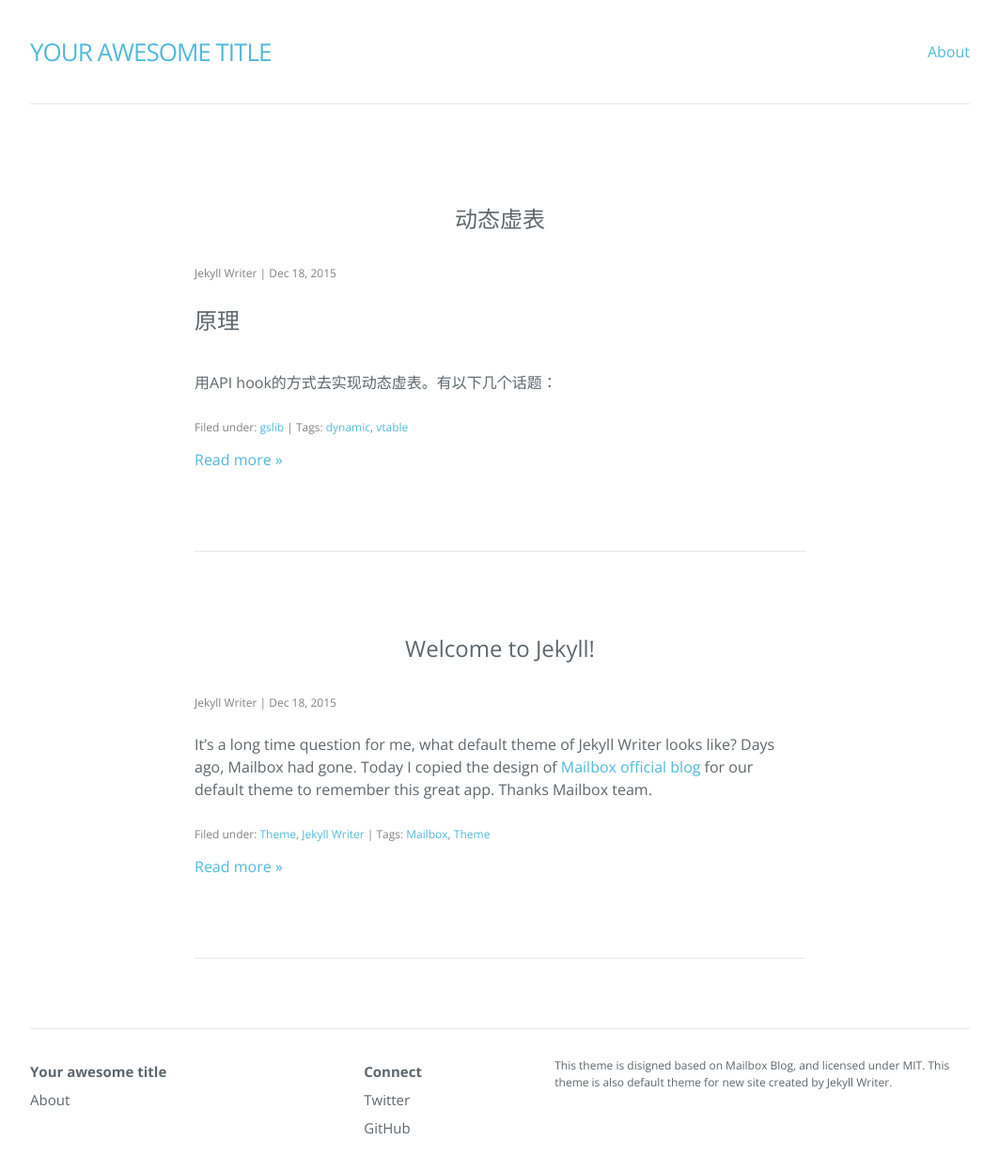
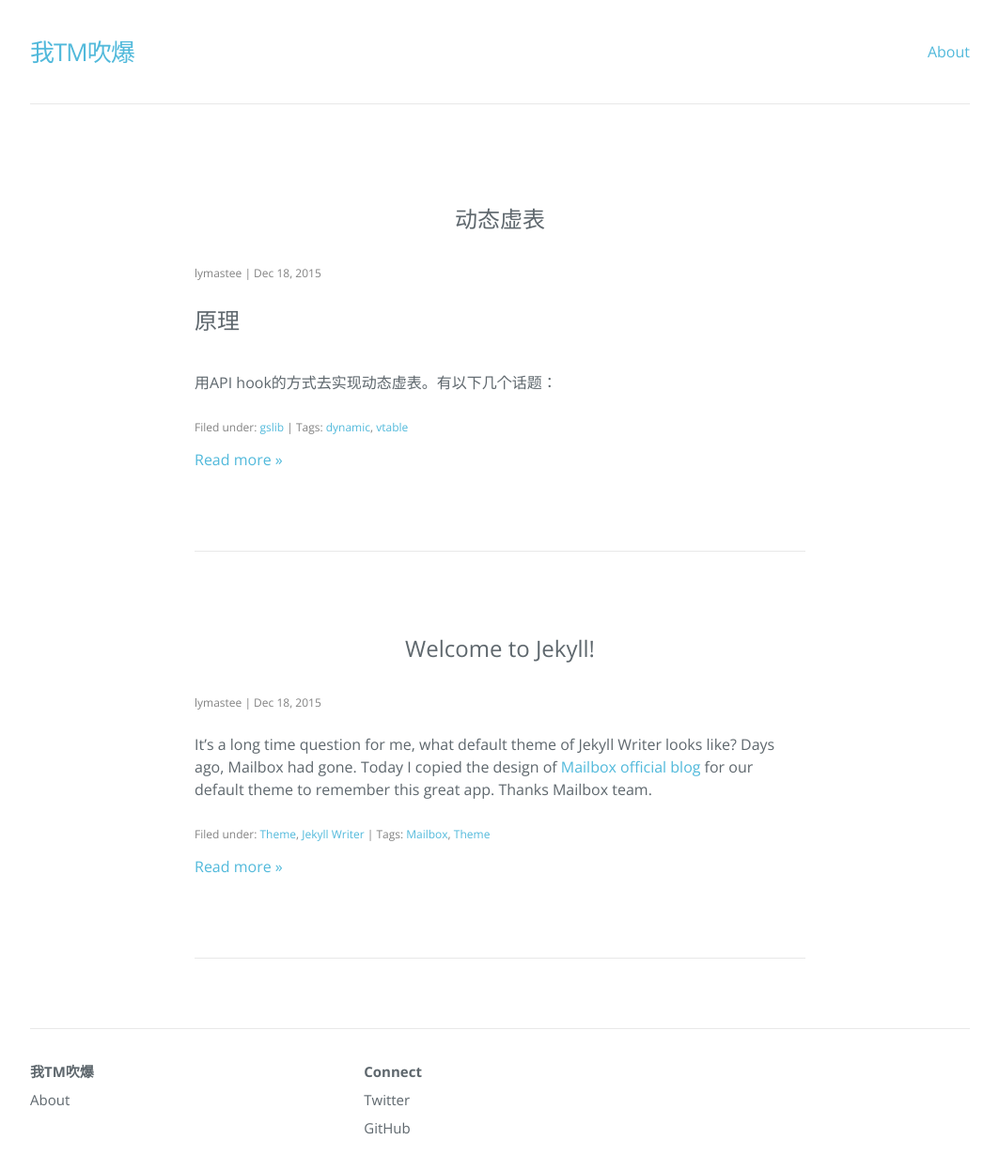
Before and after one commit to lymastee/gslib.github.io, a Jekyll site: the page built from index.html, in a window 1280 px wide and 1283 px high. Shown: the top 1246 px of the window at 94% size, without its empty margins (108-1171 px from the left). Built offline with Jekyll 4.4.1, drawn with Linux system fonts in a browser that asks for light colours; nearby versions of some CDN libraries; the list of posts is cut into pages by our own code.

Commit message:
Update Configuration

```diff
--- a/_config.yml
+++ b/_config.yml
@@ -1,21 +1,13 @@
-# Welcome to Jekyll!
-#
-# This config file is meant for settings that affect your whole blog, values
-# which you are expected to set up once and rarely need to edit after that.
-# For technical reasons, this file is *NOT* reloaded automatically when you use
-# 'jekyll serve'. If you change this file, please restart the server process.
-
-# Site settings
-title: Your awesome title
-author: Jekyll Writer
-description: > # this means to ignore newlines until "baseurl:"
-  This theme is disigned based on Mailbox Blog, and licensed under MIT.
-  This theme is also default theme for new site created by Jekyll Writer.
-permalink: /:year/:month/:day/:title/
+# Created by Jekyll Writer
+title: 我TM吹爆
+author: lymastee
+description: ''
+permalink: '/:year/:month/:day/:title/'
 paginate: 6
-paginate_path: "/page/:num/"
-twitter_username: jekyllwriter
-github_username:  jekyllwriter
-gems: [jekyll-paginate]
+paginate_path: '/page/:num/'
+twitter_username: ''
+github_username: lymastee
+gems:
+  - jekyll-paginate
 markdown: kramdown
-baseurl: ""
+baseurl: ''
```
